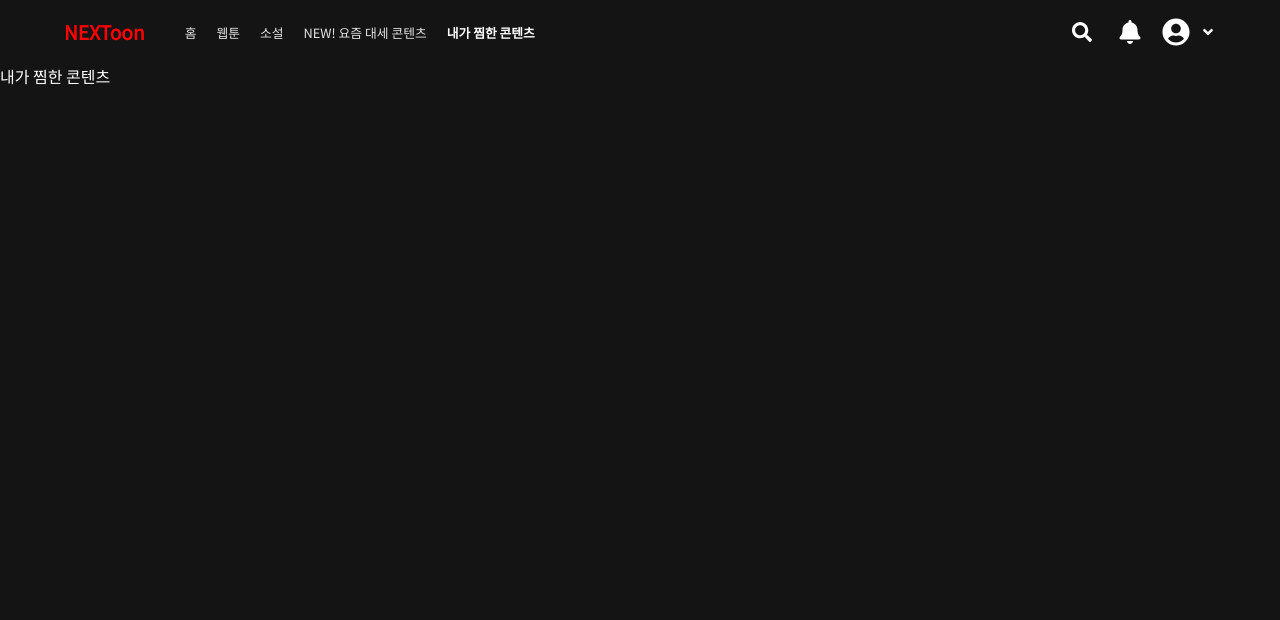
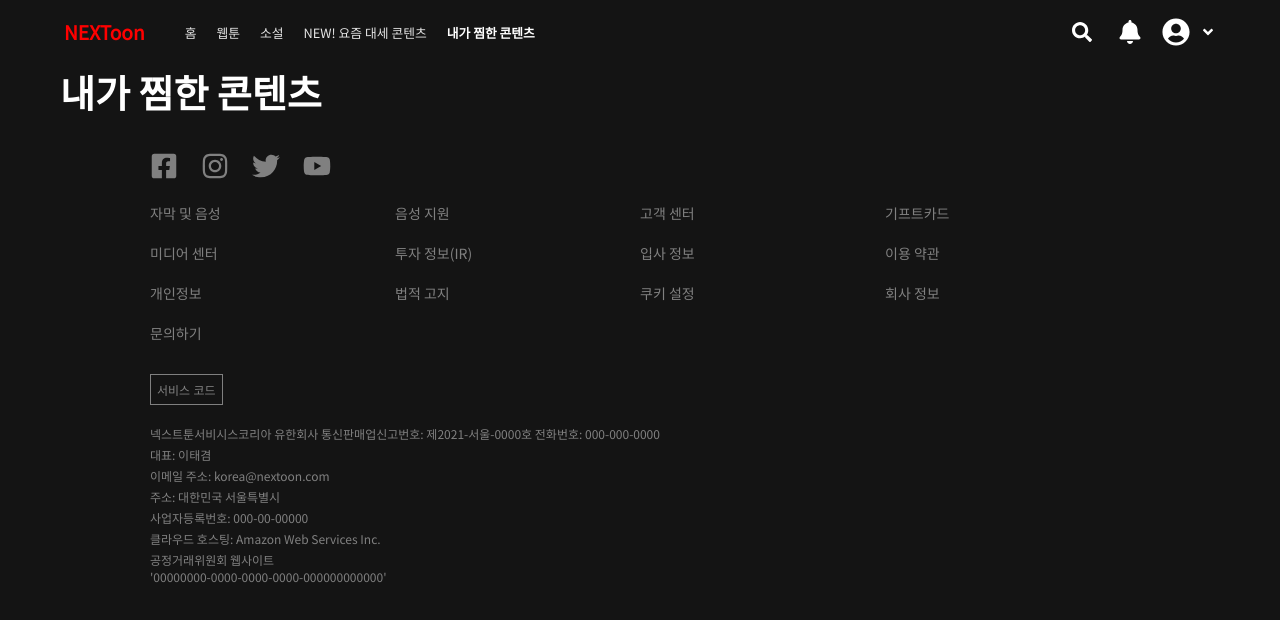
Before and after one commit to taekyeom-lee/nextoon, a React (Create React App) app: page /my-list in a window 1280 px wide. Shown: the top 620 px of the page. Built offline with nearby package versions, Linux system fonts and the light colour scheme.

Commit message:
Add Footer Components

```diff
--- a/src/components/base/PageTemplate.jsx
+++ b/src/components/base/PageTemplate.jsx
@@ -1,6 +1,7 @@
 import styled from 'styled-components';
 
 import Header from './Header';
+import Footer from '../footer/Footer';
 
 function PageTemplate({ children }) {
   return (
@@ -9,6 +10,9 @@ function PageTemplate({ children }) {
         <Header />
       </>
       {children}
+      <>
+        <Footer />
+      </>
     </PageTemplateBlock>
   );
 }
--- /dev/null
+++ b/src/components/footer/Footer.jsx
@@ -0,0 +1,26 @@
+import styled from 'styled-components';
+
+import FooterSocial from './FooterSocial';
+import FooterCopyright from './FooterCopyright';
+import FooterLinks from './FooterLinks';
+import FooterService from './FooterService';
+
+function Footer() {
+  return (
+    <FooterBlock>
+      <FooterSocial />
+      <FooterLinks />
+      <FooterService />
+      <FooterCopyright />
+    </FooterBlock>
+  );
+}
+
+const FooterBlock = styled.div`
+  max-width: 980px;
+  margin: 20px auto 0;
+  padding: 0 4%;
+  color: grey;
+`;
+
+export default Footer;
--- /dev/null
+++ b/src/components/footer/FooterCopyright.jsx
@@ -0,0 +1,42 @@
+import styled from 'styled-components';
+
+function FooterCopyright() {
+  return (
+    <FooterCopyrightBlock>
+      <CopyText>
+        <CopyTextBlock>
+          넥스트툰서비시스코리아 유한회사 통신판매업신고번호: 제2021-서울-0000호
+          전화번호: 000-000-0000
+        </CopyTextBlock>
+        <CopyTextBlock>대표: 이태겸</CopyTextBlock>
+        <CopyTextBlock>이메일 주소: korea@nextoon.com</CopyTextBlock>
+        <CopyTextBlock>주소: 대한민국 서울특별시</CopyTextBlock>
+        <CopyTextBlock>사업자등록번호: 000-00-00000</CopyTextBlock>
+        <CopyTextBlock>클라우드 호스팅: Amazon Web Services Inc.</CopyTextBlock>
+        <CopyTextBlock>공정거래위원회 웹사이트</CopyTextBlock>
+      </CopyText>
+      <CopyrightInstance>
+        '{'00000000-0000-0000-0000-000000000000'}'
+      </CopyrightInstance>
+    </FooterCopyrightBlock>
+  );
+}
+
+const FooterCopyrightBlock = styled.div`
+  font-size: 12px;
+  margin-bottom: 15px;
+`;
+
+const CopyText = styled.div``;
+
+const CopyTextBlock = styled.div`
+  margin-top: 4px;
+
+  :first-child {
+    margin: 0px;
+  }
+`;
+
+const CopyrightInstance = styled.div``;
+
+export default FooterCopyright;
--- /dev/null
+++ b/src/components/footer/FooterLinks.jsx
@@ -0,0 +1,96 @@
+import styled from 'styled-components';
+
+function FooterLinks() {
+  return (
+    <FooterLinksBlock>
+      <FooterLinkWrapper>
+        <FooterLink>
+          <FooterLinkContent>자막 및 음성</FooterLinkContent>
+        </FooterLink>
+      </FooterLinkWrapper>
+      <FooterLinkWrapper>
+        <FooterLink>
+          <FooterLinkContent>음성 지원</FooterLinkContent>
+        </FooterLink>
+      </FooterLinkWrapper>
+      <FooterLinkWrapper>
+        <FooterLink>
+          <FooterLinkContent>고객 센터</FooterLinkContent>
+        </FooterLink>
+      </FooterLinkWrapper>
+      <FooterLinkWrapper>
+        <FooterLink>
+          <FooterLinkContent>기프트카드</FooterLinkContent>
+        </FooterLink>
+      </FooterLinkWrapper>
+      <FooterLinkWrapper>
+        <FooterLink>
+          <FooterLinkContent>미디어 센터</FooterLinkContent>
+        </FooterLink>
+      </FooterLinkWrapper>
+      <FooterLinkWrapper>
+        <FooterLink>
+          <FooterLinkContent>투자 정보(IR)</FooterLinkContent>
+        </FooterLink>
+      </FooterLinkWrapper>
+      <FooterLinkWrapper>
+        <FooterLink>
+          <FooterLinkContent>입사 정보</FooterLinkContent>
+        </FooterLink>
+      </FooterLinkWrapper>
+      <FooterLinkWrapper>
+        <FooterLink>
+          <FooterLinkContent>이용 약관</FooterLinkContent>
+        </FooterLink>
+      </FooterLinkWrapper>
+      <FooterLinkWrapper>
+        <FooterLink>
+          <FooterLinkContent>개인정보</FooterLinkContent>
+        </FooterLink>
+      </FooterLinkWrapper>
+      <FooterLinkWrapper>
+        <FooterLink>
+          <FooterLinkContent>법적 고지</FooterLinkContent>
+        </FooterLink>
+      </FooterLinkWrapper>
+      <FooterLinkWrapper>
+        <FooterLink>
+          <FooterLinkContent>쿠키 설정</FooterLinkContent>
+        </FooterLink>
+      </FooterLinkWrapper>
+      <FooterLinkWrapper>
+        <FooterLink>
+          <FooterLinkContent>회사 정보</FooterLinkContent>
+        </FooterLink>
+      </FooterLinkWrapper>
+      <FooterLinkWrapper>
+        <FooterLink>
+          <FooterLinkContent>문의하기</FooterLinkContent>
+        </FooterLink>
+      </FooterLinkWrapper>
+    </FooterLinksBlock>
+  );
+}
+
+const FooterLinksBlock = styled.ul`
+  display: flex;
+  flex-wrap: wrap;
+  margin: 0 0 14px 0;
+  padding: 0;
+  list-style-type: none;
+`;
+
+const FooterLinkWrapper = styled.li`
+  flex: 0 0 25%;
+  margin-bottom: 16px;
+`;
+
+const FooterLink = styled.a`
+  color: grey;
+  text-decoration: none;
+  font-size: 14px;
+`;
+
+const FooterLinkContent = styled.span``;
+
+export default FooterLinks;
--- /dev/null
+++ b/src/components/footer/FooterService.jsx
@@ -0,0 +1,27 @@
+import styled from 'styled-components';
+
+function FooterService() {
+  return (
+    <FooterServiceBlock>
+      <ServiceCode>서비스 코드</ServiceCode>
+    </FooterServiceBlock>
+  );
+}
+
+const FooterServiceBlock = styled.div``;
+
+const ServiceCode = styled.button`
+  margin-bottom: 20px;
+  padding: 0.5em;
+  border: solid 1px grey;
+  font-size: 12px;
+  background: 0 0;
+  color: grey;
+
+  :hover {
+    cursor: pointer;
+    color: #fff;
+  }
+`;
+
+export default FooterService;
--- /dev/null
+++ b/src/components/footer/FooterSocial.jsx
@@ -0,0 +1,79 @@
+import styled from 'styled-components';
+import {
+  FaFacebookSquare,
+  FaInstagram,
+  FaTwitter,
+  FaYoutube,
+} from 'react-icons/fa';
+
+function FooterSocial() {
+  return (
+    <FooterSocialBlock>
+      <SocialLinks>
+        <SocialLink>
+          <Facebook />
+        </SocialLink>
+        <SocialLink>
+          <Instagram />
+        </SocialLink>
+        <SocialLink>
+          <Twitter />
+        </SocialLink>
+        <SocialLink>
+          <Youtube />
+        </SocialLink>
+      </SocialLinks>
+    </FooterSocialBlock>
+  );
+}
+
+const FooterSocialBlock = styled.div``;
+
+const SocialLinks = styled.div`
+  display: flex;
+  margin-bottom: 1em;
+`;
+
+const SocialLink = styled.a`
+  width: 36px;
+  height: 32px;
+  margin-right: 15px;
+`;
+
+const Facebook = styled(FaFacebookSquare)`
+  width: 28px;
+  height: 28px;
+
+  :hover {
+    cursor: pointer;
+  }
+`;
+
+const Instagram = styled(FaInstagram)`
+  width: 28px;
+  height: 28px;
+
+  :hover {
+    cursor: pointer;
+  }
+`;
+
+const Twitter = styled(FaTwitter)`
+  width: 28px;
+  height: 28px;
+
+  :hover {
+    cursor: pointer;
+  }
+`;
+
+const Youtube = styled(FaYoutube)`
+  width: 28px;
+  height: 28px;
+
+  :hover {
+    cursor: pointer;
+  }
+`;
+
+export default FooterSocial;
--- a/src/pages/comic/ComicPage.jsx
+++ b/src/pages/comic/ComicPage.jsx
@@ -1,11 +1,27 @@
+import styled from 'styled-components';
+
 import PageTemplate from '../../components/base/PageTemplate';
 
 function ComicPage() {
   return (
     <PageTemplate>
-      <div>웹툰</div>
+      <SubHeaderWrapper>
+        <GenreTitle>웹툰</GenreTitle>
+      </SubHeaderWrapper>
     </PageTemplate>
   );
 }
 
+const SubHeaderWrapper = styled.div`
+  height: 68px;
+  padding: 0 60px;
+  font-size: 0.75vw;
+`;
+
+const GenreTitle = styled.span`
+  font-size: 38px;
+  font-weight: 700;
+  margin-right: 15px;
+`;
+
 export default ComicPage;
--- a/src/pages/home/HomePage.jsx
+++ b/src/pages/home/HomePage.jsx
@@ -1,5 +1,6 @@
 import Header from '../../components/base/Header';
 import LocoRow from '../../components/locoRow/LocoRow';
+import Footer from '../../components/footer/Footer';
 
 function HomePage() {
   return (
@@ -18,6 +19,7 @@ function HomePage() {
       <LocoRow title="이태겸님이 감상중인 콘텐츠 7777777" />
       <LocoRow title="이태겸님이 감상중인 콘텐츠 88888888" />
       <LocoRow title="이태겸님이 감상중인 콘텐츠 999999999" />
+      <Footer />
     </div>
   );
 }
--- a/src/pages/latest/LastestPage.jsx
+++ b/src/pages/latest/LastestPage.jsx
@@ -1,11 +1,27 @@
+import styled from 'styled-components';
+
 import PageTemplate from '../../components/base/PageTemplate';
 
 function LastestPage() {
   return (
     <PageTemplate>
-      <div>NEW! 요즘 대세 콘텐츠</div>
+      <SubHeaderWrapper>
+        <GenreTitle>NEW! 요즘 대세 콘텐츠</GenreTitle>
+      </SubHeaderWrapper>
     </PageTemplate>
   );
 }
 
+const SubHeaderWrapper = styled.div`
+  height: 68px;
+  padding: 0 60px;
+  font-size: 0.75vw;
+`;
+
+const GenreTitle = styled.span`
+  font-size: 38px;
+  font-weight: 700;
+  margin-right: 15px;
+`;
+
 export default LastestPage;
--- a/src/pages/mylist/MyListPage.jsx
+++ b/src/pages/mylist/MyListPage.jsx
@@ -1,11 +1,27 @@
+import styled from 'styled-components';
+
 import PageTemplate from '../../components/base/PageTemplate';
 
 function MyListPage() {
   return (
     <PageTemplate>
-      <div>내가 찜한 콘텐츠</div>
+      <SubHeaderWrapper>
+        <GenreTitle>내가 찜한 콘텐츠</GenreTitle>
+      </SubHeaderWrapper>
     </PageTemplate>
   );
 }
 
+const SubHeaderWrapper = styled.div`
+  height: 68px;
+  padding: 0 60px;
+  font-size: 0.75vw;
+`;
+
+const GenreTitle = styled.span`
+  font-size: 38px;
+  font-weight: 700;
+  margin-right: 15px;
+`;
+
 export default MyListPage;
--- a/src/pages/novel/NovelPage.jsx
+++ b/src/pages/novel/NovelPage.jsx
@@ -1,11 +1,27 @@
+import styled from 'styled-components';
+
 import PageTemplate from '../../components/base/PageTemplate';
 
 function NovelPage() {
   return (
     <PageTemplate>
-      <div>소설</div>
+      <SubHeaderWrapper>
+        <GenreTitle>소설</GenreTitle>
+      </SubHeaderWrapper>
     </PageTemplate>
   );
 }
 
+const SubHeaderWrapper = styled.div`
+  height: 68px;
+  padding: 0 60px;
+  font-size: 0.75vw;
+`;
+
+const GenreTitle = styled.span`
+  font-size: 38px;
+  font-weight: 700;
+  margin-right: 15px;
+`;
+
 export default NovelPage;
```
